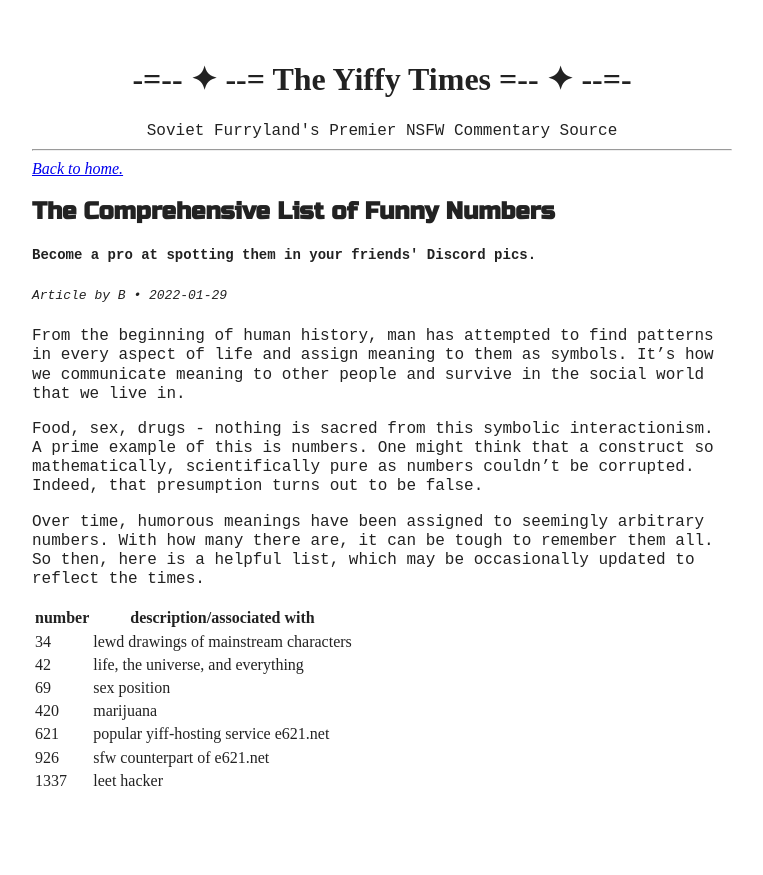
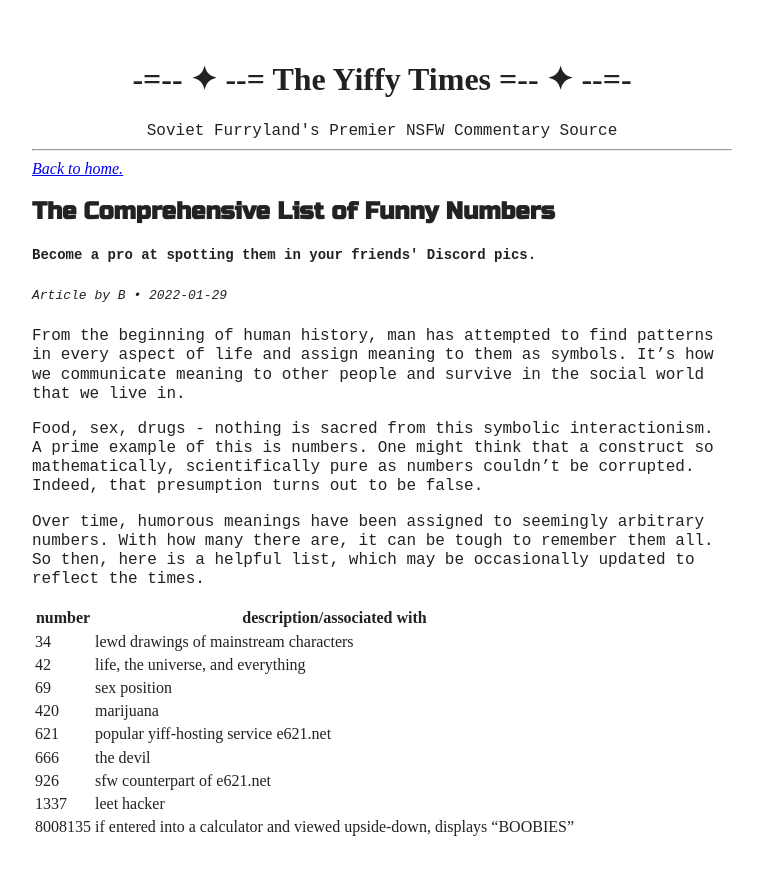
Before and after one commit to OpportunePineapple/yiff.news, a Jekyll site: the page built from _posts/2022-01-29-funny-numbers.md, in a window 1280 px wide. Shown: the top 875 px of the page, without its empty margins (258-1021 px from the left). Built offline with Jekyll 4.4.1, drawn with Linux system fonts in a browser that asks for light colours; some web fonts are replaced.

Commit message:
[funny-numbers] add 666 and 8008135

```diff
--- a/_posts/2022-01-29-funny-numbers.md
+++ b/_posts/2022-01-29-funny-numbers.md
@@ -20,12 +20,14 @@ numbers. With how many there are, it can be tough to remember them all.
 So then, here is a helpful list, which may be occasionally updated to
 reflect the times.
 
-| number | description/associated with            |
-| ------ | -------------------------------------- |
-| 34     | lewd drawings of mainstream characters |
-| 42     | life, the universe, and everything     |
-| 69     | sex position                           |
-| 420    | marijuana                              |
-| 621    | popular yiff-hosting service e621.net  |
-| 926    | sfw counterpart of e621.net            |
-| 1337   | leet hacker                            |
+| number  | description/associated with                                             |
+| ------- | ----------------------------------------------------------------------- |
+| 34      | lewd drawings of mainstream characters                                  |
+| 42      | life, the universe, and everything                                      |
+| 69      | sex position                                                            |
+| 420     | marijuana                                                               |
+| 621     | popular yiff-hosting service e621.net                                   |
+| 666     | the devil                                                               |
+| 926     | sfw counterpart of e621.net                                             |
+| 1337    | leet hacker                                                             |
+| 8008135 | if entered into a calculator and viewed upside-down, displays "BOOBIES" |
```
